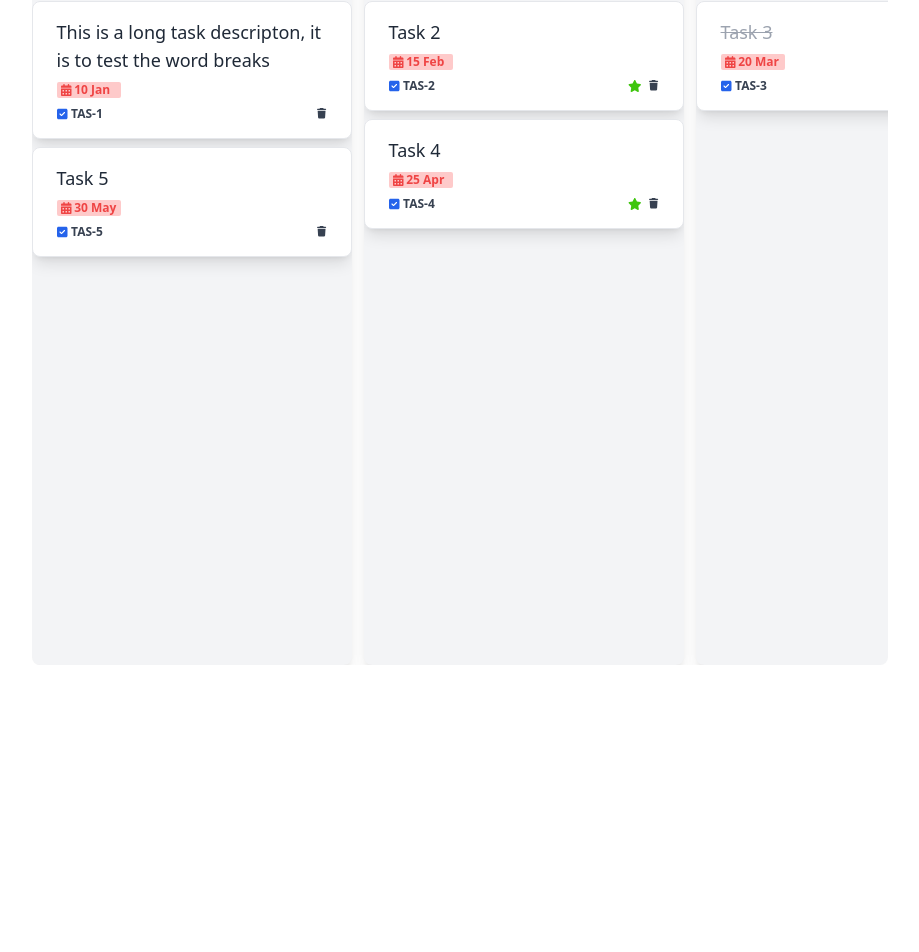
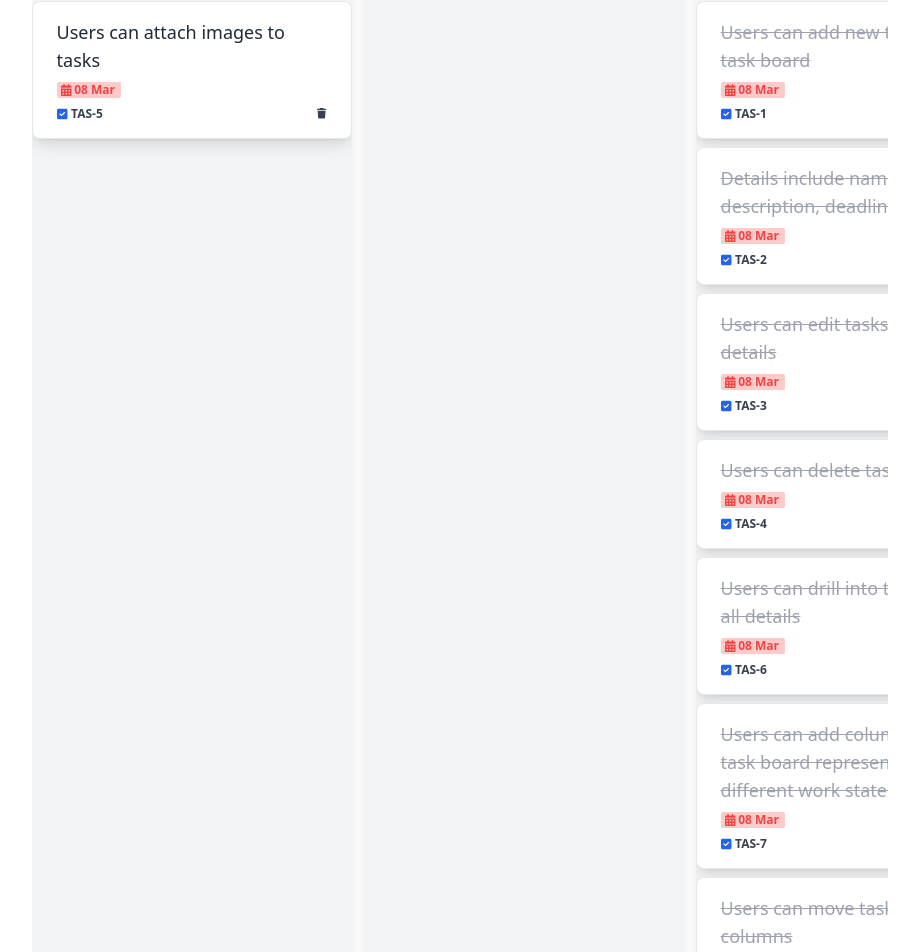
Before and after one commit to najimali/jira-board, a React (Create React App) app: page / in a window 1280 px wide. Shown: the part 159-1111 px from the top of the page, without its empty margins (180-1099 px from the left). Before the commit the page ends 840 px from the top, so only its background shows below. Built offline with nearby package versions, Linux system fonts and the light colour scheme.

Commit message:
Edit Mock Data

```diff
--- a/src/mocks/sampleTask.js
+++ b/src/mocks/sampleTask.js
@@ -3,110 +3,102 @@ import { taskStatusType } from "../utils/constants";
 export const sampleTasks = [
   {
     id: "TAS-1",
-    name: "This is a long task descripton, it is to test the word breaks",
-    description: "Description 1",
-    dueDate: "2024-01-10",
+    name: "Users can add new tasks to the task board",
+    description: "Users can add new tasks to the task board",
+    dueDate: "2024-03-08",
     imageUrl: "",
-    status: taskStatusType.TODO,
+    status: taskStatusType.DONE,
     isFavorited: false,
   },
   {
     id: "TAS-2",
-    name: "Task 2",
-    description: "Description 2",
-    dueDate: "2024-02-15",
+    name: "Details include name, description, deadline",
+    description: "Details include name, description, deadline",
+    dueDate: "2024-03-08",
     imageUrl: "",
-    status: taskStatusType.IN_PROGRESS,
+    status: taskStatusType.DONE,
     isFavorited: true,
   },
   {
     id: "TAS-3",
-    name: "Task 3",
-    description: "Description 3",
-    dueDate: "2024-03-20",
+    name: "Users can edit tasks and all details",
+    description: "Users can edit tasks and all details",
+    dueDate: "2024-03-08",
     imageUrl: "",
     status: taskStatusType.DONE,
     isFavorited: false,
   },
   {
     id: "TAS-4",
-    name: "Task 4",
-    description: "Description 4",
-    dueDate: "2024-04-25",
+    name: "Users can delete tasks",
+    description: "Users can delete tasks",
+    dueDate: "2024-03-08",
     imageUrl: "",
-    status: taskStatusType.IN_PROGRESS,
+    status: taskStatusType.DONE,
     isFavorited: true,
   },
   {
     id: "TAS-5",
-    name: "Task 5",
-    description: "Description 5",
-    dueDate: "2024-05-30",
+    name: "Users can attach images to tasks",
+    description: "Users can attach images to tasks",
+    dueDate: "2024-03-08",
     imageUrl: "",
     status: taskStatusType.TODO,
     isFavorited: false,
   },
-  // {
-  //   id: "TAS-6",
-  //   name: "Task 6",
-  //   description: "Description 5",
-  //   dueDate: "2024-06-30",
-  //   imageUrl: "",
-  //   status: taskStatusType.DONE,
-  //   isFavorited: false,
-  // },
-  // {
-  //   id: "TAS-7",
-  //   name: "Task 7",
-  //   description: "Description 5",
-  //   dueDate: "2024-07-30",
-  //   imageUrl: "",
-  //   status: taskStatusType.IN_PROGRESS,
-  //   isFavorited: false,
-  // },
-  // {
-  //   id: "TAS-8",
-  //   name: "Task 8",
-  //   description: "Description 5",
-  //   dueDate: "2024-08-30",
-  //   imageUrl: "",
-  //   status: taskStatusType.TODO,
-  //   isFavorited: false,
-  // },
-  // {
-  //   id: "TAS-9",
-  //   name: "Task 9",
-  //   description: "Description 5",
-  //   dueDate: "2024-09-30",
-  //   imageUrl: "",
-  //   status: taskStatusType.TODO,
-  //   isFavorited: false,
-  // },
-  // {
-  //   id: "TAS-10",
-  //   name: "Task 10",
-  //   description: "Description 5",
-  //   dueDate: "2024-10-30",
-  //   imageUrl: "",
-  //   status: taskStatusType.TODO,
-  //   isFavorited: false,
-  // },
-  // {
-  //   id: "TAS-11",
-  //   name: "Task 11",
-  //   description: "Description 5",
-  //   dueDate: "2024-11-30",
-  //   imageUrl: "",
-  //   status: taskStatusType.TODO,
-  //   isFavorited: false,
-  // },
-  // {
-  //   id: "TAS-12",
-  //   name: "Task 12",
-  //   description: "Description 5",
-  //   dueDate: "2024-12-30",
-  //   imageUrl: "",
-  //   status: taskStatusType.TODO,
-  //   isFavorited: false,
-  // },
+  {
+    id: "TAS-6",
+    name: "Users can drill into tasks to see all details",
+    description: "Users can drill into tasks to see all details",
+    dueDate: "2024-03-08",
+    imageUrl: "",
+    status: taskStatusType.DONE,
+    isFavorited: false,
+  },
+  {
+    id: "TAS-7",
+    name: "Users can add columns to the task board representing different work states",
+    description:
+      "Users can add columns to the task board representing different work states",
+    dueDate: "2024-03-08",
+    imageUrl: "",
+    status: taskStatusType.DONE,
+    isFavorited: false,
+  },
+  {
+    id: "TAS-8",
+    name: "Users can move tasks between columns",
+    description: "Users can move tasks between columns",
+    dueDate: "2024-03-08",
+    imageUrl: "",
+    status: taskStatusType.DONE,
+    isFavorited: false,
+  },
+  {
+    id: "TAS-9",
+    name: "Users can sort tasks in each column alphabetically by name",
+    description: "Users can sort tasks in each column alphabetically by name",
+    dueDate: "2024-03-08",
+    imageUrl: "",
+    status: taskStatusType.DONE,
+    isFavorited: false,
+  },
+  {
+    id: "TAS-10",
+    name: "Favorited tasks should be sorted to the top every time",
+    description: "Favorited tasks should be sorted to the top every time",
+    dueDate: "2024-03-08",
+    imageUrl: "",
+    status: taskStatusType.DONE,
+    isFavorited: false,
+  },
+  {
+    id: "TAS-11",
+    name: "Bonus points if you host your project",
+    description: "Bonus points if you host your project",
+    dueDate: "2024-03-08",
+    imageUrl: "",
+    status: taskStatusType.DONE,
+    isFavorited: false,
+  },
 ];
```
